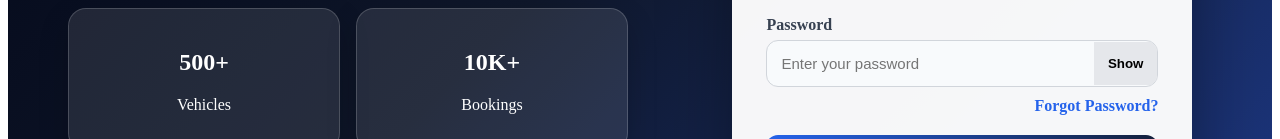
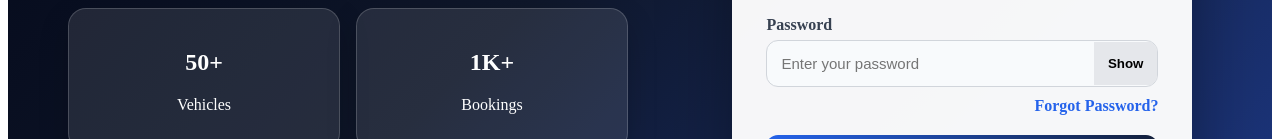
Before and after one commit to saikirangoud964/rentigo-vehicle-rental-system, a React app in the folder frontend/frontend/: page /login in a window 1280 px wide. Shown: the part 431-570 px from the top of the page. Built offline with nearby package versions, Linux system fonts and the light colour scheme; the HTML template or start-up script is replaced by a standard one.

Commit message:
Improved login page UI

```diff
--- a/frontend/frontend/src/pages/Login.jsx
+++ b/frontend/frontend/src/pages/Login.jsx
@@ -77,12 +77,12 @@ function Login() {
 
         <div style={statsGrid}>
           <div style={statCard}>
-            <h2>500+</h2>
+            <h2>50+</h2>
             <p>Vehicles</p>
           </div>
 
           <div style={statCard}>
-            <h2>10K+</h2>
+            <h2>1K+</h2>
             <p>Bookings</p>
           </div>
 
```
